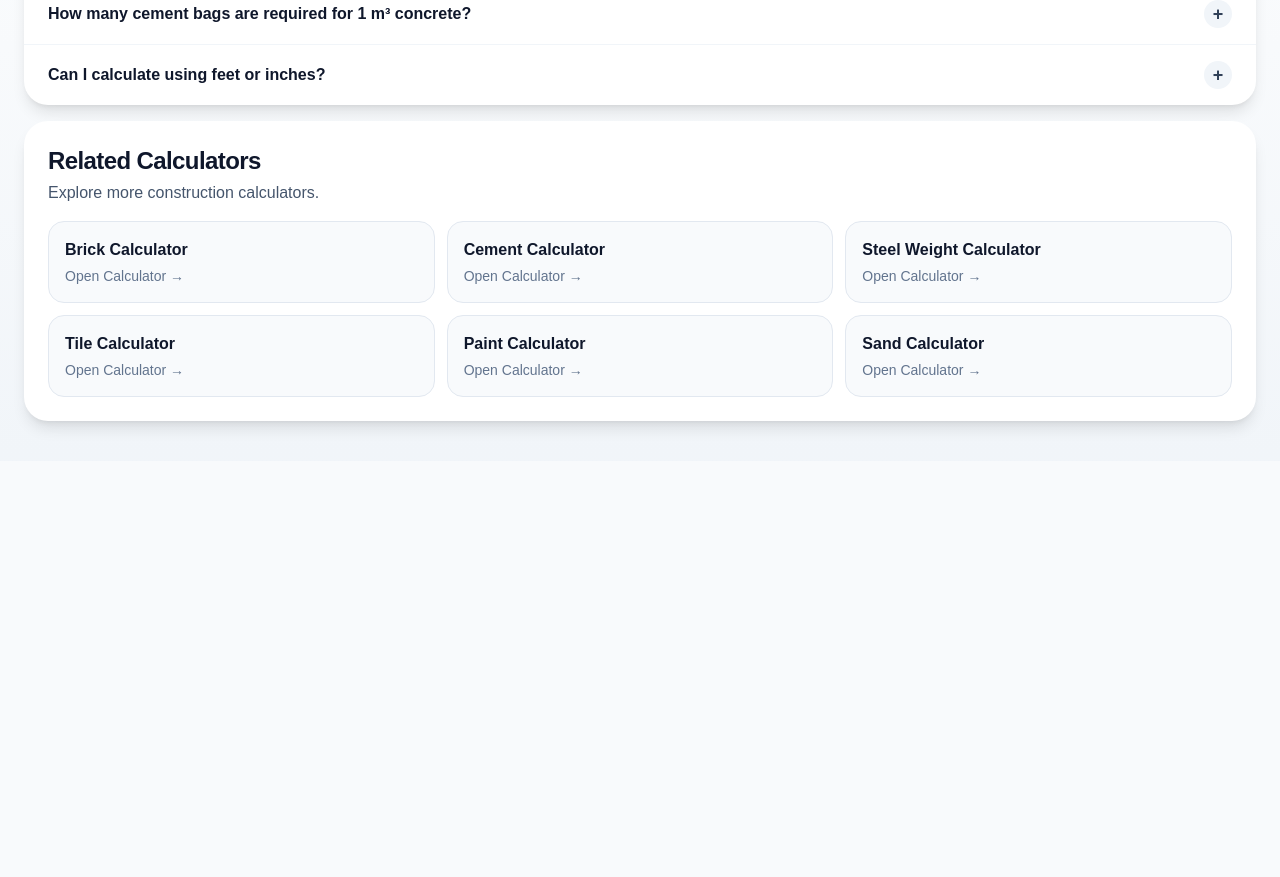
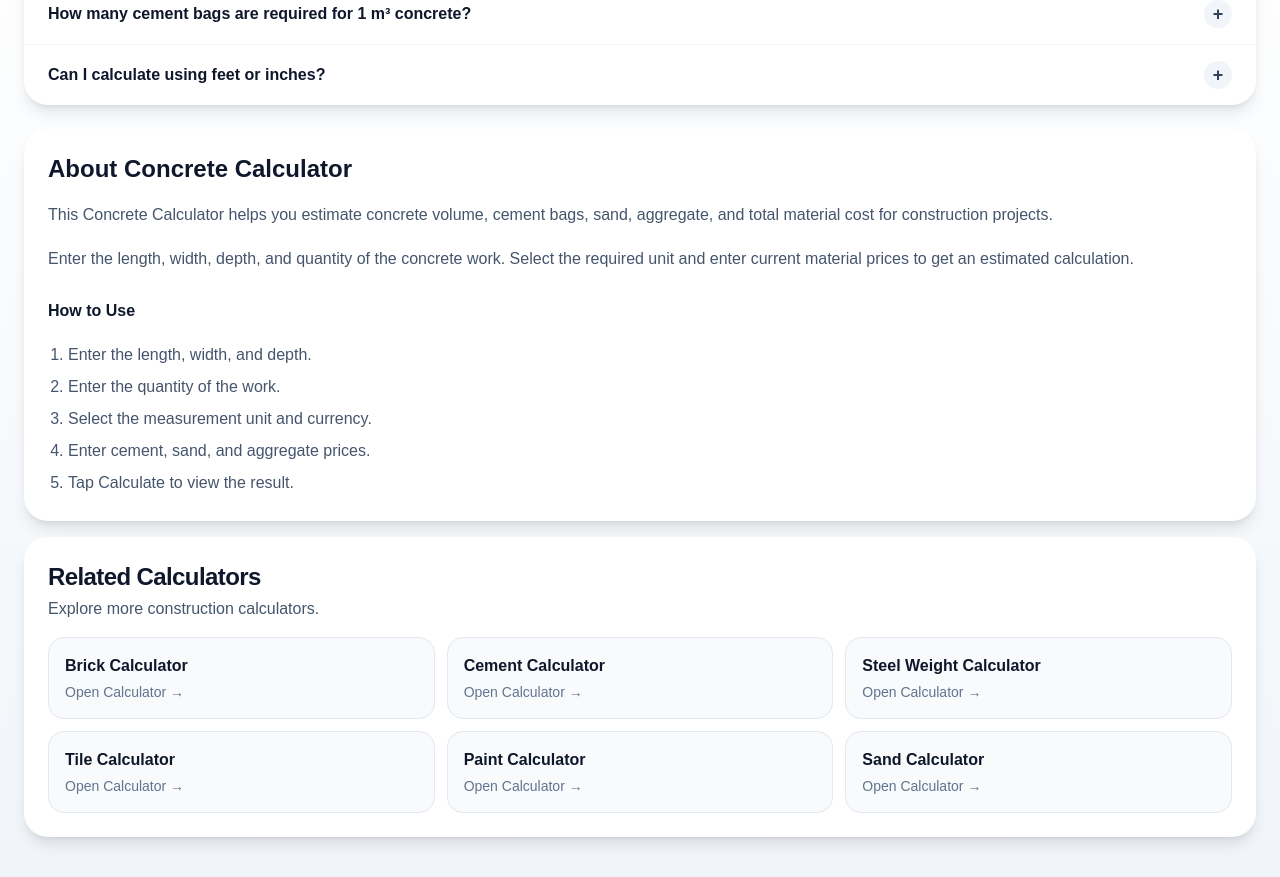
Before and after one commit to km7max-cmd/cornerspan, a Next.js app: page /calculators/concrete in a window 1280 px wide. Shown: the part 1180-2057 px from the top of the page. Before the commit the page ends 1641 px from the top, so only its background shows below. Built offline with nearby package versions, Linux system fonts and the light colour scheme.

Commit message:
Add AboutCalculator component to ConcreteCalculator

```diff
--- a/app/calculators/concrete/ConcreteCalculator.tsx
+++ b/app/calculators/concrete/ConcreteCalculator.tsx
@@ -11,6 +11,7 @@ import RelatedCalculators from "./components/RelatedCalculators";
 import Example from "./components/Example";
 import History from "./components/History";
 import { calculateConcrete } from "./utils/calculateConcrete";
+import AboutCalculator from "./components/AboutCalculator";
 import {
   exchangeRates,
   getCurrencySymbol,
@@ -331,6 +332,7 @@ setCurrency={setCurrency}
 <Example />
 
 <FAQ />
+          <AboutCalculator />
 
 <RelatedCalculators />
 
```
